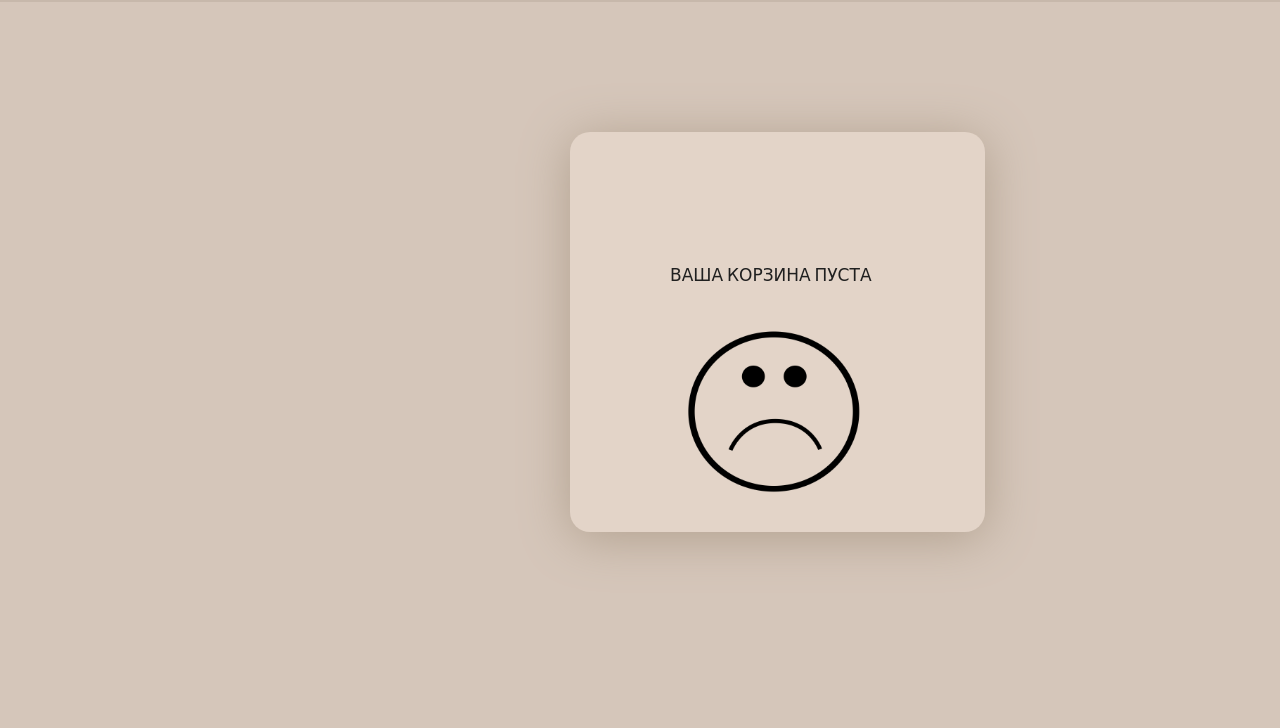
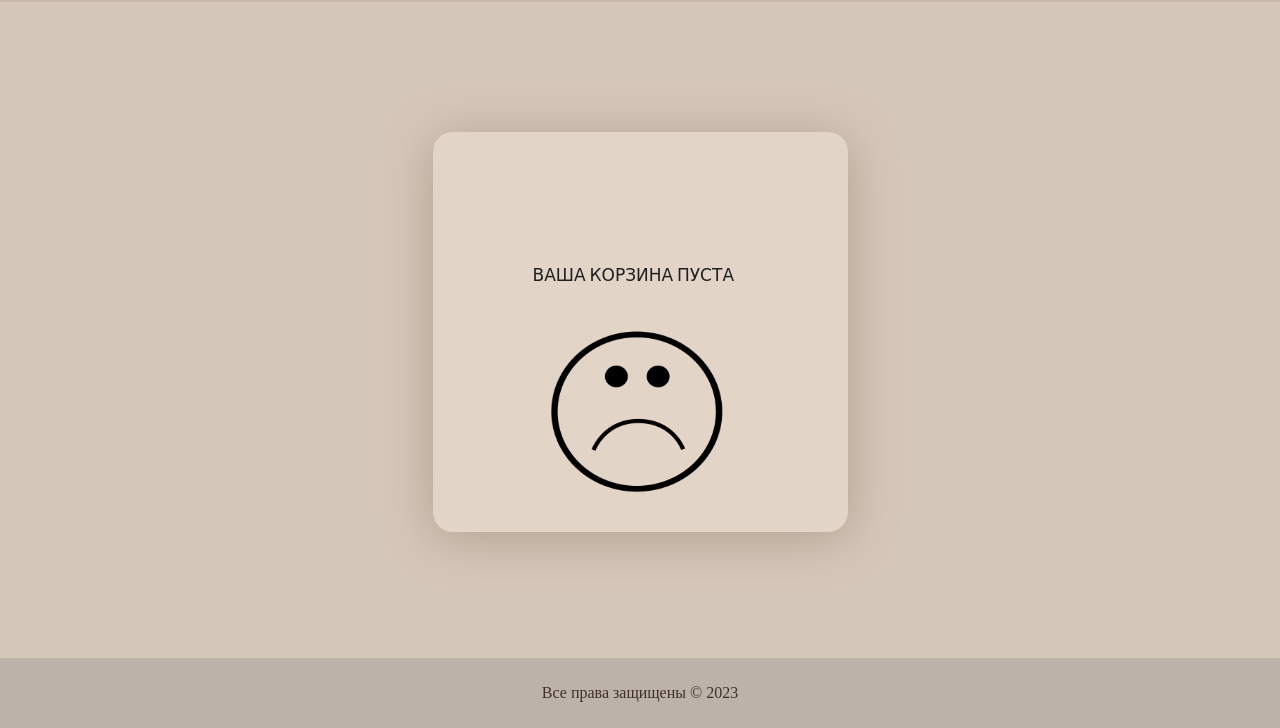
Before and after one commit to botikkk/botikkk.github.io, a plain HTML site: page корзина.html in a window 1280 px wide. Shown: the part 72-800 px from the top of the page. Drawn offline with Linux system fonts and the light colour scheme; a web font is replaced by a local one.

Commit message:
Add files via upload

```diff
--- a/korzina.css
+++ b/korzina.css
@@ -85,7 +85,7 @@ main .main_promo_text{
     padding-right: 90px;
     padding-top: 200px;
     padding-bottom: 200px;
-    left: 570px;
+    left: 0px;
     top: 130px;
 }
 
@@ -110,3 +110,29 @@ main .main_promo_text{
     left:113px;
     top:190px;
     }
+
+.mas{
+  display: flex;
+  justify-content: center;
+  margin-top: 0px;
+}
+
+footer{
+  display: flex;
+  justify-content: center;
+  align-items: center;
+  background-color:#bcb2aa;
+  min-height: 70px;
+  width: 100%;
+  margin-top: auto;
+}
+footer .footer_text{
+  color:#413028;
+  font-weight: 500;
+  font-size: 16px;
+}
+body {
+  min-height: 100vh;
+  display: flex;
+  flex-direction: column;
+}
--- a/otzivi.css
+++ b/otzivi.css
@@ -4,6 +4,9 @@
 }
 body{
   background-color:#d5c6ba ;
+  display: flex;
+  flex-direction: column;
+  height: 100vh;
 }
 header {
     display: flex;
@@ -307,7 +310,8 @@ body {
 }
 
 .pom{
-  display: flex;
-  justify-content: center;
-  margin-top: 0px;
-}
+    display: flex;
+    justify-content: center;
+    margin-top: 0px;
+    padding-bottom: 100px;
+  }
--- a/tovari.css
+++ b/tovari.css
@@ -552,3 +552,10 @@ body {
   display: flex;
   flex-direction: column;
 }
+
+.mas{
+  display: flex;
+  justify-content: center;
+  margin-top: 0px;
+  padding-bottom: 100px;
+}
--- a/zakazi.css
+++ b/zakazi.css
@@ -85,7 +85,7 @@ main .main_promo_text{
     padding-right: 90px;
     padding-top: 200px;
     padding-bottom: 200px;
-    left: 570px;
+    left: 0px;
     top: 130px;
 }
 
@@ -130,3 +130,9 @@ main .main_promo_text{
       display: flex;
       flex-direction: column;
     }
+
+    .mas{
+      display: flex;
+      justify-content: center;
+      margin-top: 0px;
+    }
--- a/корзина.html
+++ b/корзина.html
@@ -30,12 +30,20 @@
         </div>
       </header>
 
+
       <a href="лк.html">
+        <div class="mas">
       <div class="block">
        <div class="text"><p>Ваша корзина пуста</p></div>
        <p><img src="sm.png" width="180" height="180" class="img"></p>
+      </div>
+    </div>
     </a>
-    </div>
+
+
+    <footer>
+      <p class="footer_text">Все права защищены © 2023</p>
+    </footer>
 
   </body>
   </html>
```
Also changed, not shown: заказы.html (+6 -2 lines), товары.html (+2 -0 lines).
